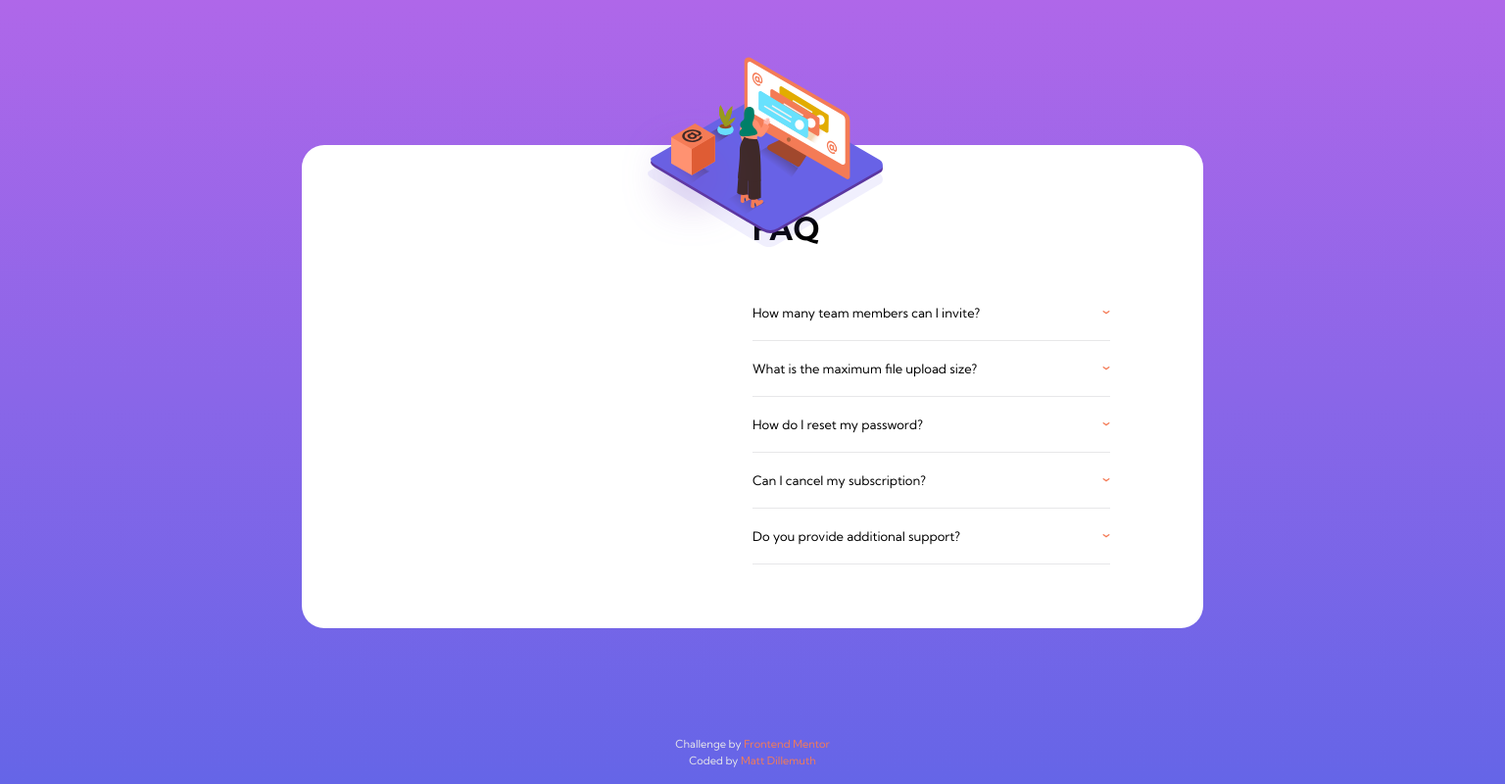
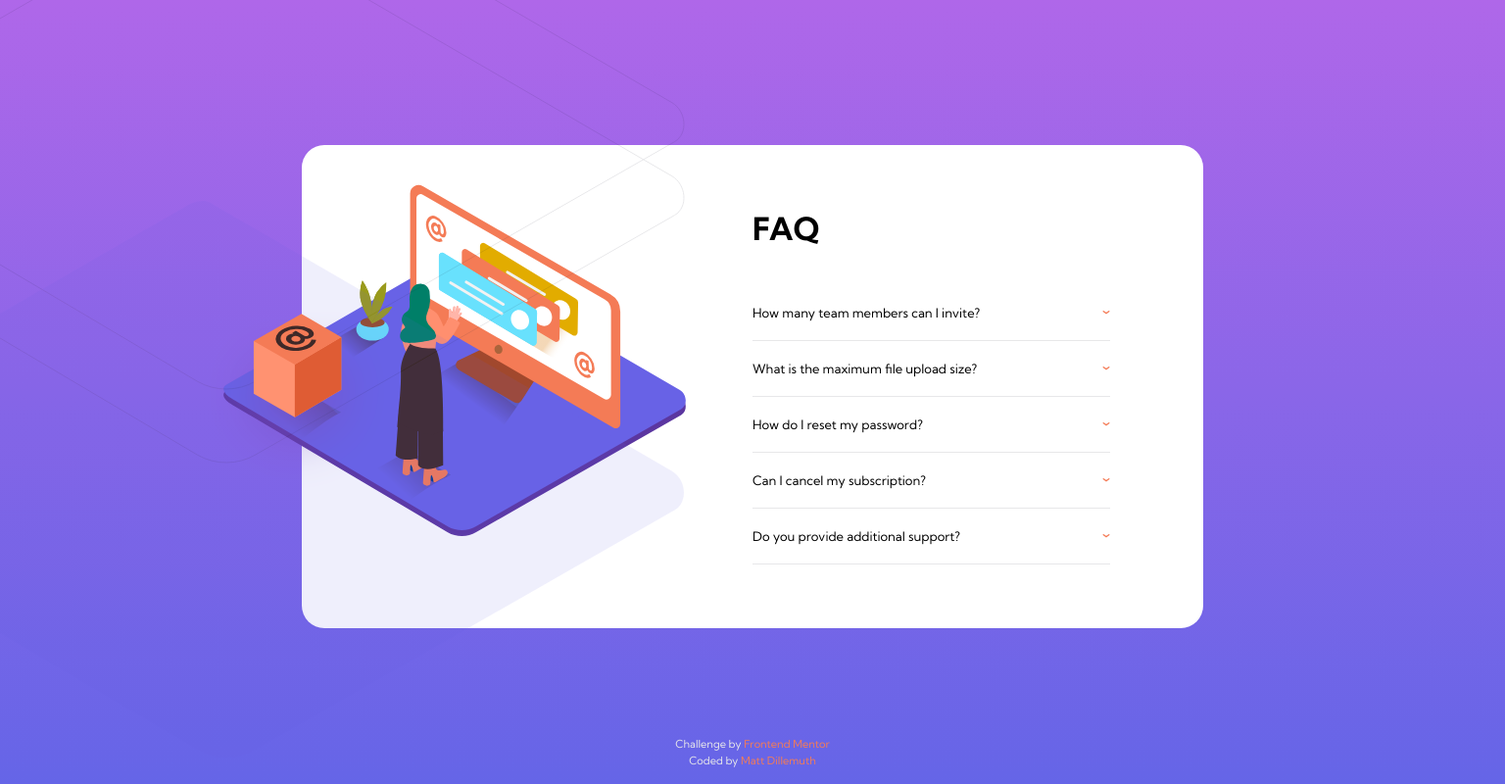
Before and after one commit to mdillemuth/FAQ-accordion-card, a plain HTML site: page index.html in a window 1536 px wide. Shown: the whole page at 98% size. Drawn offline with Linux system fonts and the light colour scheme.

Commit message:
Add desktop images to card

```diff
--- a/index.html
+++ b/index.html
@@ -21,15 +21,32 @@
     <main class="card">
       <!-- The card image -->
       <section class="card-img-container">
+        <!-- Mobile Images -->
         <img
-          class="img-woman"
+          class="mobile-woman"
           src="/assets/img/illustration-woman-online-mobile.svg"
           alt="woman"
         />
         <img
-          class="img-woman-bg"
+          class="mobile-bg"
           src="/assets/img/bg-pattern-mobile.svg"
           alt="background"
+        />
+        <!-- Desktop Images -->
+        <img
+          class="desktop-woman"
+          src="/assets/img/illustration-woman-online-desktop.svg"
+          alt="woman"
+        />
+        <img
+          class="desktop-bg"
+          src="/assets/img/bg-pattern-desktop.svg"
+          alt="background"
+        />
+        <img
+          class="desktop-box"
+          src="/assets/img/illustration-box-desktop.svg"
+          alt="box"
         />
       </section>
       <section class="card-content">
--- a/styles/styles.scss
+++ b/styles/styles.scss
@@ -45,7 +45,9 @@ body {
 }
 
 // Card image
-.img-woman {
+.card-img-container {
+  // Mobile Images
+  .mobile-woman {
     width: fit-content;
     position: absolute;
     top: -90px;
@@ -54,7 +56,7 @@ body {
     margin: 0 auto;
     z-index: 99;
   }
-.img-woman-bg {
+  .mobile-bg {
     width: fit-content;
     position: absolute;
     top: 0px;
@@ -62,6 +64,13 @@ body {
     left: 25px;
     margin: 0 auto;
     z-index: 9;
+  }
+  // Desktop Images
+  .desktop-woman,
+  .desktop-bg,
+  .desktop-box {
+    display: none;
+  }
 }
 
 // Accordions
@@ -137,6 +146,35 @@ footer {
 @media all and (min-width: 1440px) {
   .card {
     padding: 65px 95px;
+
+    .card-img-container {
+      // Mobile Images
+      .mobile-woman,
+      .mobile-bg {
+        display: none;
+      }
+      // Desktop Images
+      .desktop-woman {
+        display: unset;
+        position: absolute;
+        left: -80px;
+        top: 40px;
+        overflow-x: hidden;
+      }
+      .desktop-box {
+        display: unset;
+        position: absolute;
+        left: -100px;
+        top: 170px;
+      }
+      .desktop-bg {
+        display: unset;
+        position: absolute;
+        top: -320px;
+        left: -575px;
+      }
+    }
+
     .card-content {
       max-width: 50%;
       margin-left: auto;
```
Also changed, not shown: styles/styles.css, 1 other file. Lines whose indentation alone changed are shown as unchanged.
